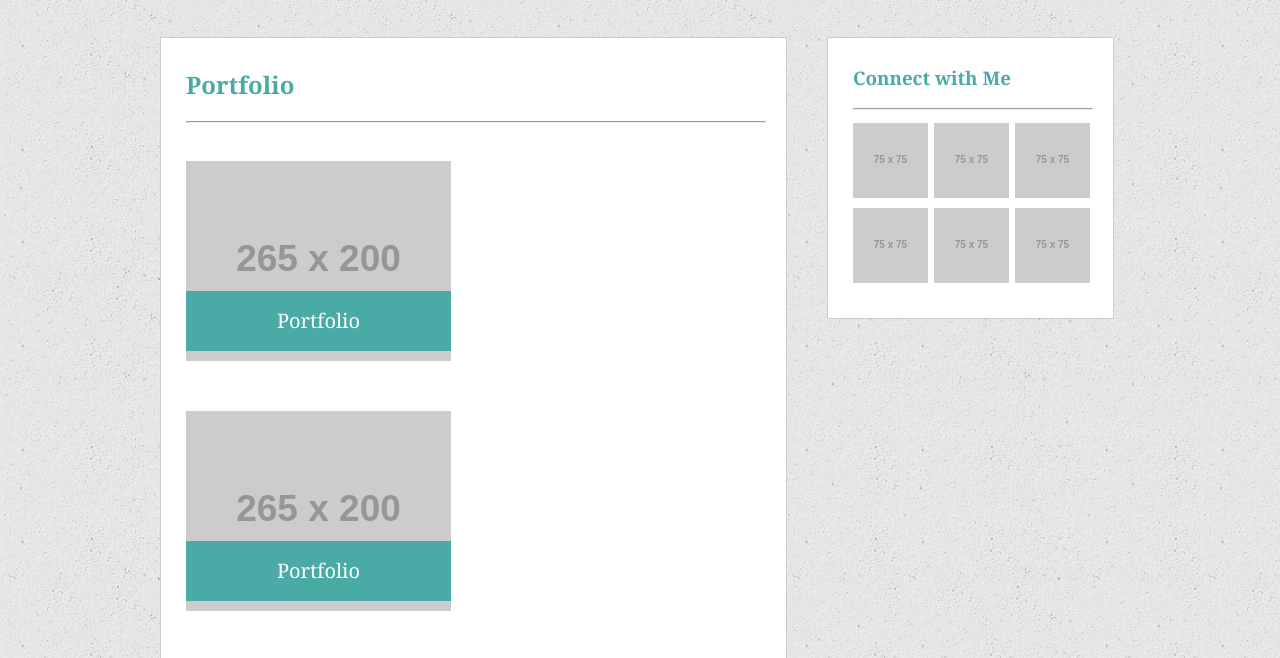
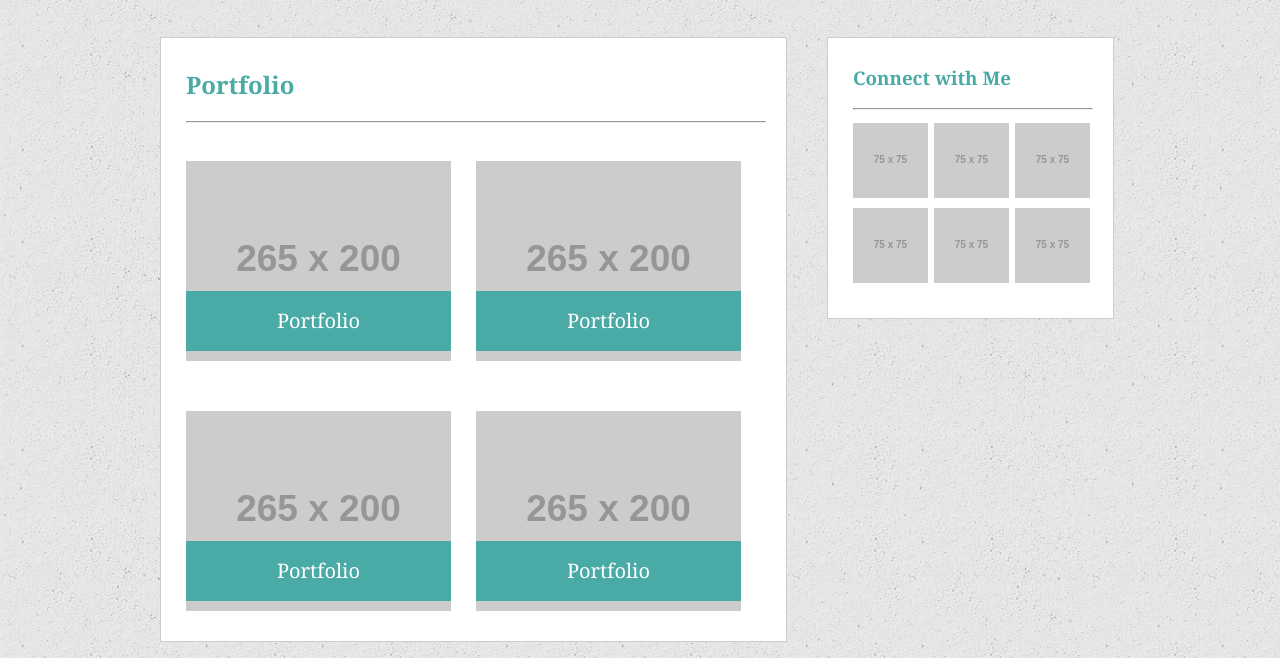
Before and after one commit to jMac029/Basic-Portfolio, a plain HTML site: page portfolio.html in a window 1280 px wide. Shown: the part 105-763 px from the top of the page. Drawn offline with Linux system fonts and the light colour scheme; placeholder pictures from the web are drawn by us.

Commit message:
fixed float for portfolio gallery

```diff
--- a/assets/css/style.css
+++ b/assets/css/style.css
@@ -127,10 +127,10 @@ h1, h2, h3, h4, h5 {
 }
 
 .portfolio-item {
+	float: left;
 	height: 200px;
 	width: 265px;
-	padding: 30px 20px 20px 0px;
-	margin: 0;
+	padding: 30px 25px 20px 0px;
 }
 
 .portfolio-text {
```
